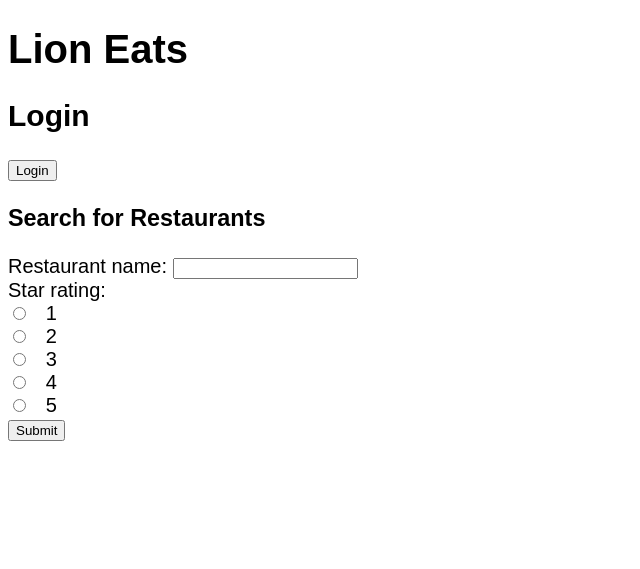
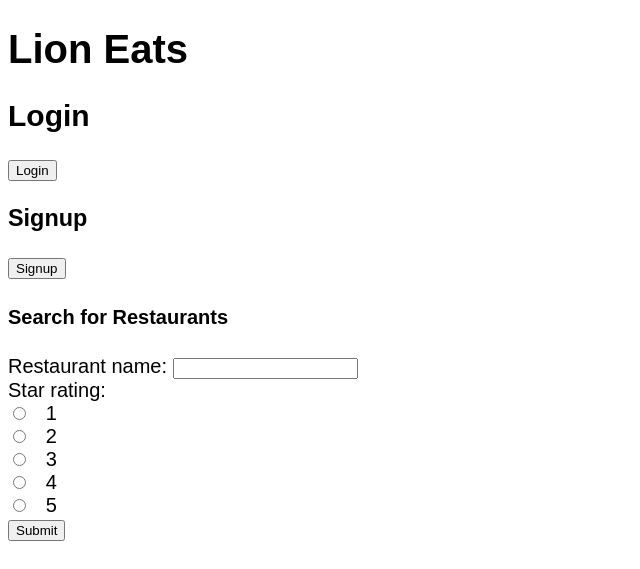
Before and after one commit to rashelrr/team_piplups, a Flask app: page / in a window 1280 px wide. Shown: the top 569 px of the page, without its empty margins (0-640 px from the left). Run offline with Flask 2, Linux system fonts and the light colour scheme; data comes from the database, SQL or seed files in the repository; data that the repository does not hold is empty.

Commit message:
Created the button for signup

```diff
--- a/templates/homepage.html
+++ b/templates/homepage.html
@@ -19,10 +19,13 @@
 <body>
     <!--Page title-->
     <h1>Lion Eats</h1>
-    <h2> Login </h1>
+    <h2> Login </h2>
     <button onclick="login();">Login</button>
 
-    <h3>Search for Restaurants</h3>
+    <h3> Signup </h3>
+    <button onclick="signup();">Signup</button>
+
+    <h4>Search for Restaurants</h4>
 
         <form id="readreviews" action="">
             Restaurant name: <input type="text" id="restaurant" name="restaurant"><br>
```
